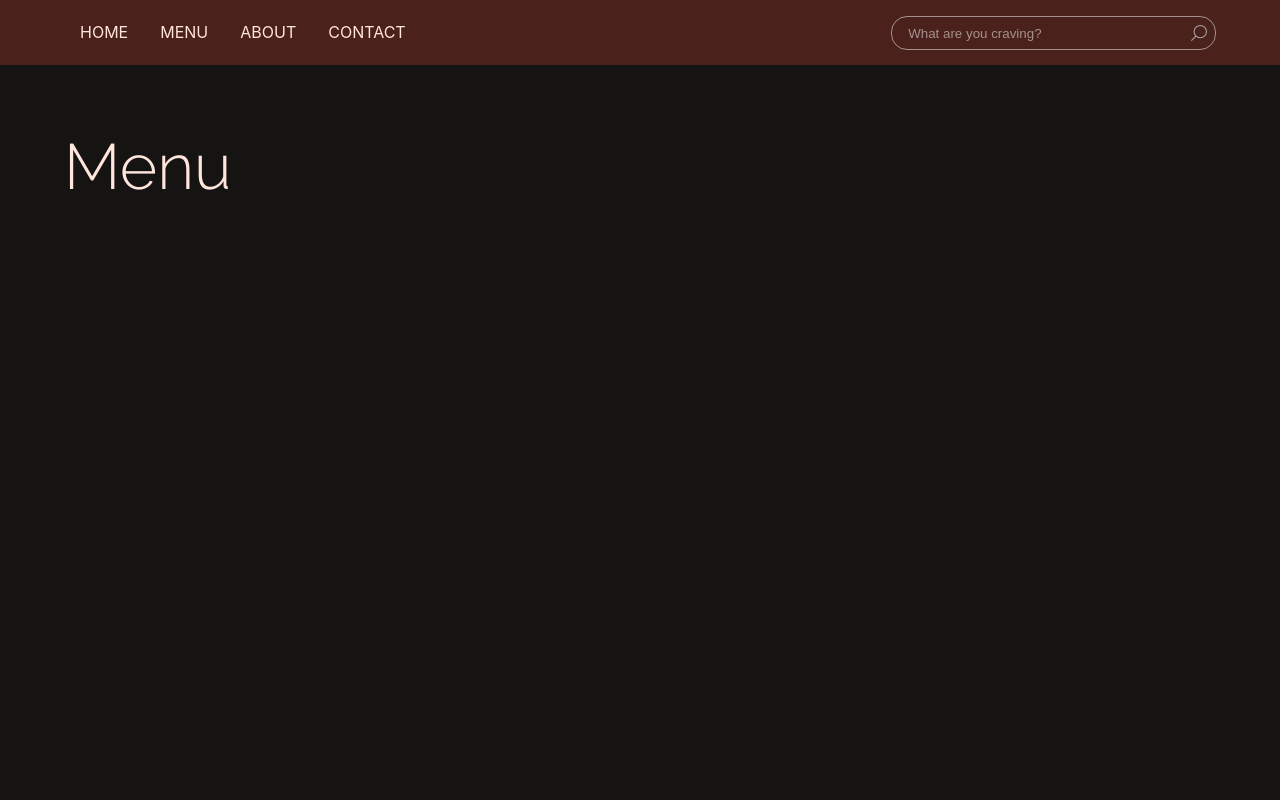
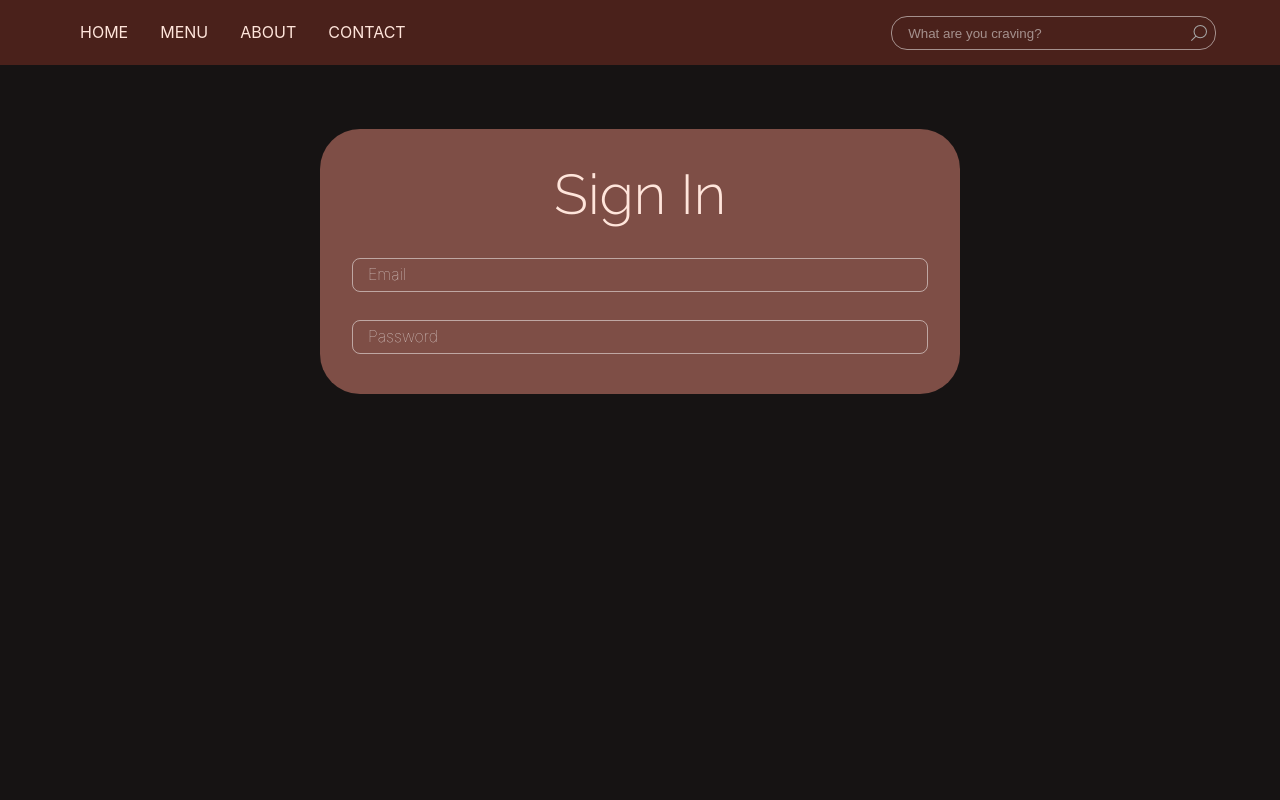
Before and after one commit to MANGEL9-development/Kaldi, a React (Create React App) app: page /account/signin in a window 1280 px wide. Shown: the top 800 px of the page. Built offline with nearby package versions, Linux system fonts and the light colour scheme; a web font is replaced by a local one.

Commit message:
Commit 2026.05.10
- Added a signin page
- Added images.js to hold references to images
- Added AccountForm in sections.js
- Added sandwiches and desserts sections to the homepage

```diff
--- a/src/App.js
+++ b/src/App.js
@@ -3,6 +3,7 @@ import { BrowserRouter, Routes, Route } from "react-router-dom";
 import Home from "./pages/Home";
 import Menu from "./pages/Menu";
 import ComponentWorkshop from "./pages/Developer/component-workshop";
+import SignIn from "./pages/Account/SignIn";
 
 function App() {
     return (
@@ -14,6 +15,9 @@ function App() {
                 <Route path="developer">
                     <Route path="component-workshop" element={<ComponentWorkshop />}></Route>
                 </Route>
+                <Route path="account">
+                    <Route path="signin" element={<SignIn />}></Route>
+                </Route>
 
                 {/* TODO: replace this width a 404 page */}
                 <Route path="*" element={<Menu />} /> {/* This must be last */}
--- /dev/null
+++ b/src/components/design/images/images.js
@@ -0,0 +1,10 @@
+// menu icons
+import coffeeIcon from './menu/icons/coffee.png'; // https://www.flaticon.com/free-icon/coffee_1046887 by Freepik
+import teaIcon from './menu/icons/tea-cup.png'; // https://www.flaticon.com/free-icon/tea-cup_3234827 by Freepik
+import juiceIcon from "./menu/icons/orange-juice.png" // https://www.flaticon.com/free-icon/orange-juice_6288668 by Freepik
+
+export const menuIcons={
+    coffeeIcon : coffeeIcon,
+    teaIcon : teaIcon,
+    juiceIcon : juiceIcon
+}
--- a/src/components/design/stylesheets/style-main.scss
+++ b/src/components/design/stylesheets/style-main.scss
@@ -444,3 +444,24 @@ a{
         }
     }
 }
+
+.accountform-container{
+    padding:2em;
+    border-radius:2.5em;
+    background:{
+        color:#7E4E46;
+    }
+    //color
+    width: 50%;
+    margin:auto;
+
+    .accountform-title{
+        text-align:center;
+    }
+
+    .accountform{
+        .input-field-container{
+            width: 100%;
+        }
+    }
+}
--- a/src/components/pieces/sections.js
+++ b/src/components/pieces/sections.js
@@ -21,3 +21,14 @@ export function HomescreenSubsectionOption(props){
         </Link>
     )
 }
+
+export function AccountForm({title,children}){ // TODO: add an onSubmit property
+    return(
+        <section className="accountform-container">
+            <h2 className="accountform-title">{title}</h2>
+            <form className="accountform">
+                {children}
+            </form>
+        </section>
+    );
+}
--- /dev/null
+++ b/src/pages/Account/SignIn.js
@@ -0,0 +1,14 @@
+import Subsite from "../../components/page-templates/subsite";
+import {AccountForm} from "../../components/pieces/sections";
+import {InputField} from "../../components/Elements/inputs";
+
+const SignIn = () => {
+    return <Subsite>
+        <AccountForm title="Sign In">
+            <InputField type="email" placeholder="Email" />
+            <InputField type="password" placeholder="Password" />
+        </AccountForm>
+    </Subsite>
+};
+
+export default SignIn;
--- a/src/pages/Home.js
+++ b/src/pages/Home.js
@@ -3,9 +3,7 @@ import footer from "../components/pieces/footer";
 import "../components/design/stylesheets/style-main.scss";
 import "../components/design/stylesheets/style-homepage.scss";
 import {HomescreenSubsection, HomescreenSubsectionOption} from "../components/pieces/sections";
-import coffeeIcon from "../components/design/images/menu/icons/coffee.png"; // https://www.flaticon.com/free-icon/coffee_1046887 by Freepik
-import teaIcon from "../components/design/images/menu/icons/tea-cup.png"; // https://www.flaticon.com/free-icon/tea-cup_3234827 by Freepik
-import juiceIcon from "../components/design/images/menu/icons/orange-juice.png"; // https://www.flaticon.com/free-icon/orange-juice_6288668 by Freepik
+import {menuIcons} from "../components/design/images/images";
 
 const Home = () => {
     return <>
@@ -31,9 +29,19 @@ const Home = () => {
 
             */}
             <HomescreenSubsection title="Drinks">
-                <HomescreenSubsectionOption title="Coffee" image={coffeeIcon} />
-                <HomescreenSubsectionOption title="Tea" image={teaIcon} />
-                <HomescreenSubsectionOption title="Juice" image={juiceIcon} /> {/* TODO: come up with a better name*/}
+                <HomescreenSubsectionOption title="Coffee" image={menuIcons.coffeeIcon} />
+                <HomescreenSubsectionOption title="Tea" image={menuIcons.teaIcon} />
+                <HomescreenSubsectionOption title="Juice" image={menuIcons.juiceIcon} /> {/* TODO: come up with a better name*/}
+            </HomescreenSubsection>
+            <HomescreenSubsection title="Sandwiches">
+                <HomescreenSubsectionOption title="Coffee" image={menuIcons.coffeeIcon} />
+                <HomescreenSubsectionOption title="Tea" image={menuIcons.teaIcon} />
+                <HomescreenSubsectionOption title="Juice" image={menuIcons.juiceIcon} /> {/* TODO: come up with a better name*/}
+            </HomescreenSubsection>
+            <HomescreenSubsection title="Desserts">
+                <HomescreenSubsectionOption title="Coffee" image={menuIcons.coffeeIcon} />
+                <HomescreenSubsectionOption title="Tea" image={menuIcons.teaIcon} />
+                <HomescreenSubsectionOption title="Juice" image={menuIcons.juiceIcon} /> {/* TODO: come up with a better name*/}
             </HomescreenSubsection>
         </section>
         {footer()}
```
